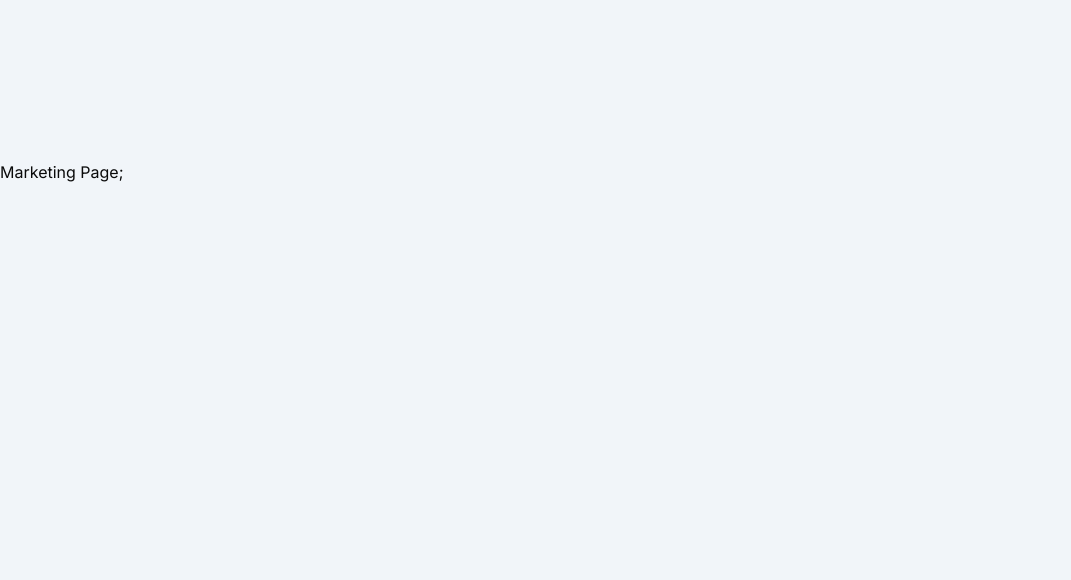
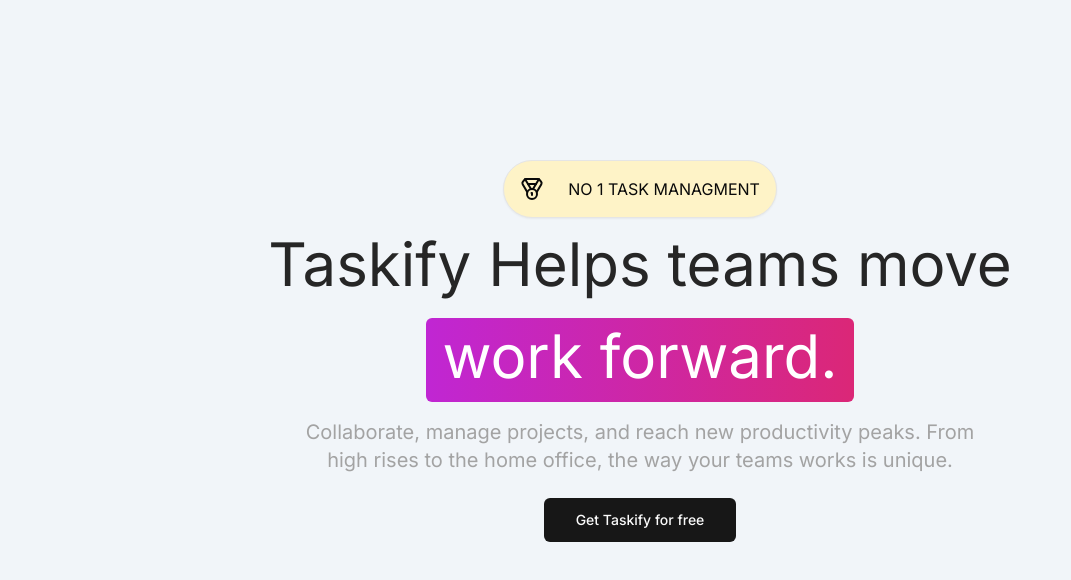
Before and after one commit to DCy4/Task-Manager-App, a Next.js app in the folder trello-clone/: page / in a window 1280 px wide. Shown: the top 580 px of the page, without its empty margins (0-1071 px from the left). Built offline with nearby package versions, Linux system fonts and the light colour scheme.

Commit message:
added tw cn package to buttons in marketing page

```diff
--- a/trello-clone/app/(marketing)/page.tsx
+++ b/trello-clone/app/(marketing)/page.tsx
@@ -1,7 +1,41 @@
+import Link from "next/link";
+import { Medal } from "lucide-react";
+import localFont from "next/font/local";
+
+import { cn } from "../../lib/utils";
+import { Button } from "@/components/ui/button";
+
+const headingFont = localFont({
+    src: "../../public/fonts/font.woff2"
+});
+
+
 const MarketingPage = () => {
     return(
-        <div>
-            Marketing Page;
+        <div className="flex items-center justify-center flex-col">
+            <div className={cn("flex items-center justify-center flex-col")}>
+                <div className="mb-4 flex items-center border shadow-sm p-4 bg-amber-100
+                text amber-700 rounded-full uppercase">
+                    <Medal className="h-6 w-6 mr-6" />
+                    no 1 task managment
+                </div>
+                <h1 className="text-3xl md:text-6xl text-center text-neutral-800 mb-6">
+                    Taskify Helps teams move
+                </h1>
+                <div className="text-3xl md:text-6xl bg-gradient-to-r from-fuchsia-600
+                to-pink-600 text-white px-4 p-2 rounded-md pb-4 w-fit">
+                    work forward.
+                </div>
+            </div>
+            <div className="text-sm md:text-xl text-neutral-400 mt-4 max-w-xs md:max-w-2xl text-center mx-auto">
+                Collaborate, manage projects, and reach new productivity peaks. From high rises to the home office, the way your
+                teams works is unique.
+            </div>
+            <Button className="mt-6" size="lg" asChild>
+                <Link href="/sign-up">
+                Get Taskify for free
+                </Link>
+            </Button>
         </div>
     );
 };
--- /dev/null
+++ b/trello-clone/components/ui/button.tsx
@@ -0,0 +1,56 @@
+import * as React from "react"
+import { Slot } from "@radix-ui/react-slot"
+import { cva, type VariantProps } from "class-variance-authority"
+
+import { cn } from "@/lib/utils"
+
+const buttonVariants = cva(
+  "inline-flex items-center justify-center whitespace-nowrap rounded-md text-sm font-medium ring-offset-background transition-colors focus-visible:outline-none focus-visible:ring-2 focus-visible:ring-ring focus-visible:ring-offset-2 disabled:pointer-events-none disabled:opacity-50",
+  {
+    variants: {
+      variant: {
+        default: "bg-primary text-primary-foreground hover:bg-primary/90",
+        destructive:
+          "bg-destructive text-destructive-foreground hover:bg-destructive/90",
+        outline:
+          "border border-input bg-background hover:bg-accent hover:text-accent-foreground",
+        secondary:
+          "bg-secondary text-secondary-foreground hover:bg-secondary/80",
+        ghost: "hover:bg-accent hover:text-accent-foreground",
+        link: "text-primary underline-offset-4 hover:underline",
+      },
+      size: {
+        default: "h-10 px-4 py-2",
+        sm: "h-9 rounded-md px-3",
+        lg: "h-11 rounded-md px-8",
+        icon: "h-10 w-10",
+      },
+    },
+    defaultVariants: {
+      variant: "default",
+      size: "default",
+    },
+  }
+)
+
+export interface ButtonProps
+  extends React.ButtonHTMLAttributes<HTMLButtonElement>,
+    VariantProps<typeof buttonVariants> {
+  asChild?: boolean
+}
+
+const Button = React.forwardRef<HTMLButtonElement, ButtonProps>(
+  ({ className, variant, size, asChild = false, ...props }, ref) => {
+    const Comp = asChild ? Slot : "button"
+    return (
+      <Comp
+        className={cn(buttonVariants({ variant, size, className }))}
+        ref={ref}
+        {...props}
+      />
+    )
+  }
+)
+Button.displayName = "Button"
+
+export { Button, buttonVariants }
--- a/trello-clone/package.json
+++ b/trello-clone/package.json
@@ -9,6 +9,7 @@
     "lint": "next lint"
   },
   "dependencies": {
+    "@radix-ui/react-slot": "^1.1.0",
     "class-variance-authority": "^0.7.0",
     "clsx": "^2.1.1",
     "lucide-react": "^0.395.0",
```
Also changed, not shown: trello-clone/public/fonts/font.woff2 (added), 1 other file (tests, documents, lock files or other folders).
